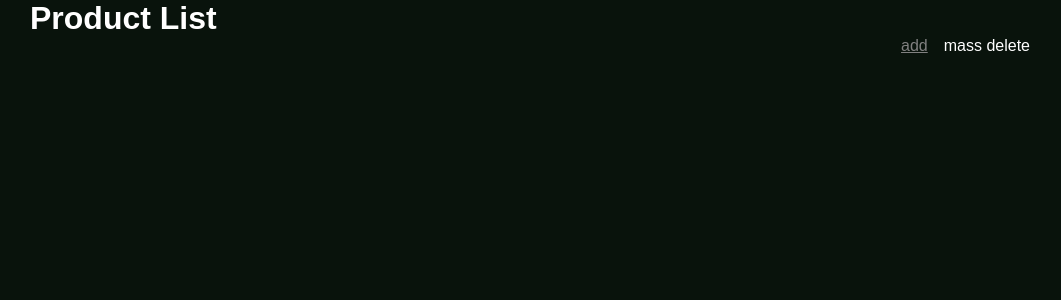
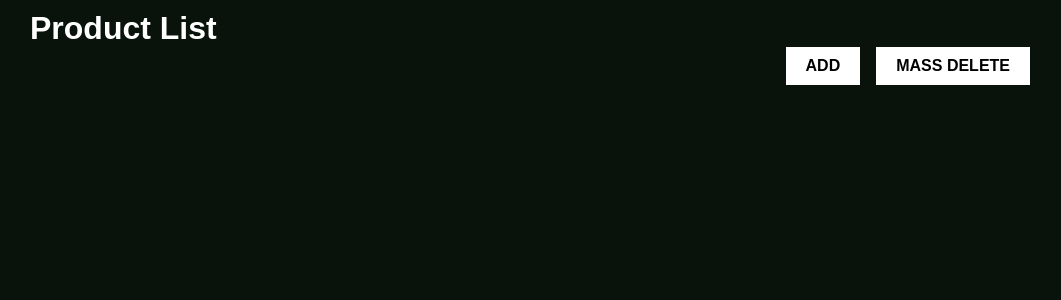
Before and after one commit to Pan-be/product_list_menager, a PHP site: page /movies_/ in a window 1280 px wide. Shown: the top 300 px of the page, without its empty margins (110-1171 px from the left). Run offline with PHP 8.4, Linux system fonts and the light colour scheme; data that the repository does not hold is empty.

Commit message:
added style

```diff
--- a/css/styles.css
+++ b/css/styles.css
@@ -7,8 +7,37 @@ body {
 	background-color: rgb(9, 19, 12);
 }
 
+button,
 a {
-	color: gray;
+	display: inline-block;
+	text-transform: uppercase;
+	text-decoration: none;
+	font-size: 1rem;
+	margin: 0;
+	padding: 0;
+	cursor: pointer;
+	background-color: white;
+	color: black;
+	padding: 10px 20px;
+	font-size: 16px;
+	border: none;
+	font-weight: bold;
+	text-transform: uppercase;
+	transition: background-color 0.3s, color 0.3s;
+}
+
+button:hover,
+a:hover {
+	background-color: black;
+	color: white;
+	cursor: pointer;
+}
+
+button:active,
+a:active {
+	background-color: gray;
+	color: white;
+	border: 2px solid gray;
 }
 
 p {
@@ -24,6 +53,8 @@ header {
 	display: flex;
 	flex-direction: column;
 	justify-content: space-between;
+	margin-top: 10px;
+	margin-bottom: 40px;
 }
 
 .menu-items {
@@ -48,7 +79,7 @@ main {
 }
 
 .card {
-	background-color: gray;
+	background-color: grey;
 	min-width: 200px;
 	min-height: 220px;
 	display: flex;
@@ -61,7 +92,7 @@ main {
 	position: absolute;
 	top: 10px;
 	left: 10px;
-    cursor: pointer;
+	cursor: pointer;
 }
 
 .properties {
--- a/index.php
+++ b/index.php
@@ -13,7 +13,7 @@
         <h1>Product List</h1>
         <ul class="menu-items">
             <li class="menu-item"><a href="add-product.php">add</a></li>
-            <li>mass delete</li>
+            <li><button id="mass-delete-btn">mass delete</button></li>
         </ul>
     </header>
     <main>
@@ -23,8 +23,7 @@
                         $productController = new ProductsController;
                         $products = $productController->getProducts();
 
-        ?>
-         <?php foreach($products as $key=>$product) {?>
+         foreach($products as $key=>$product) {?>
 
                     <div class="card">
                     <input type="checkbox" class="checkbox" />
```
